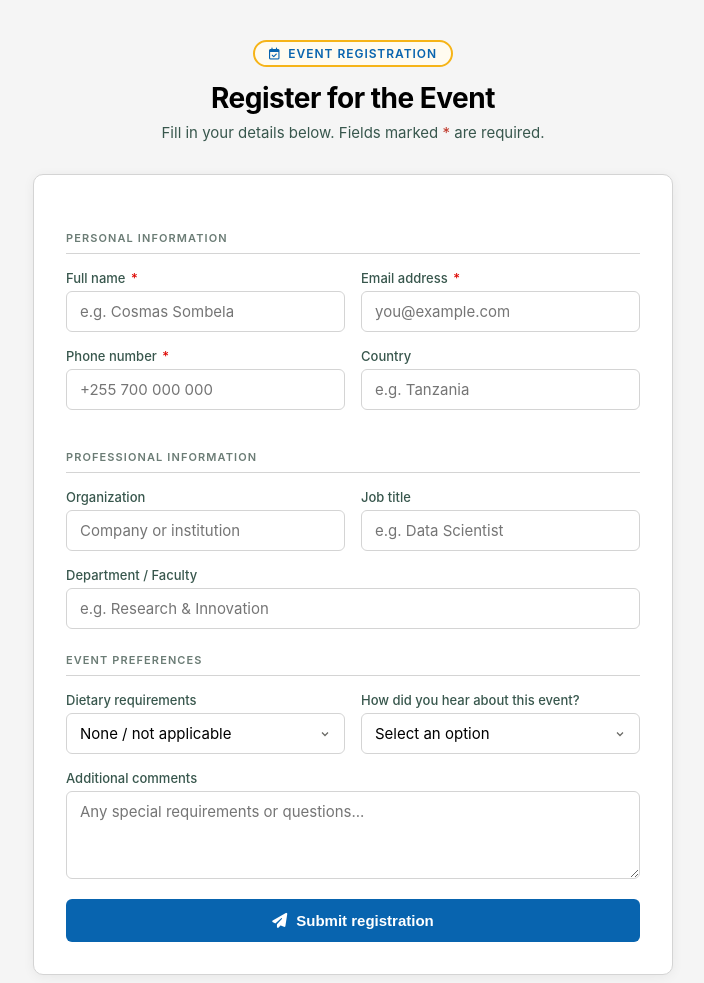
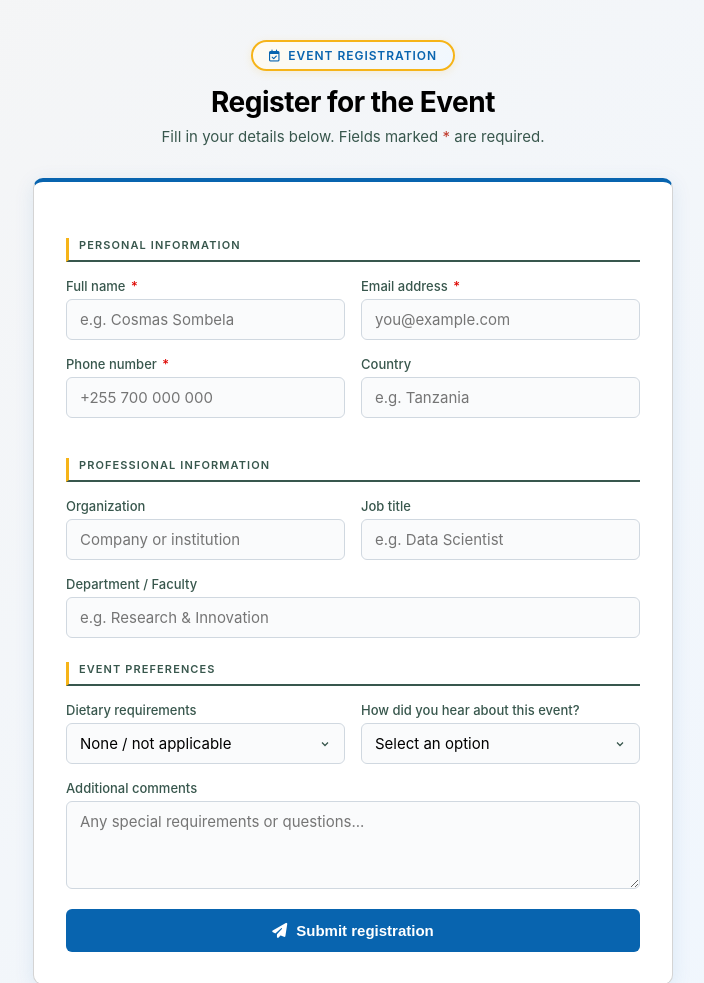
Before and after one commit to sombelatech/registration-app, a website: page public/index.html in a window 1280 px wide. Shown: the top 983 px of the page, without its empty margins (287-991 px from the left). Drawn offline with Linux system fonts and the light colour scheme.

Commit message:
Enhance form styling with attractive backgrounds and brand color accents

```diff
--- a/public/index.html
+++ b/public/index.html
@@ -17,8 +17,8 @@
     }
     body {
       font-family: -apple-system, BlinkMacSystemFont, 'Segoe UI', Roboto, sans-serif;
-      background: var(--bg); color: var(--text);
-      min-height: 100vh; padding: 2.5rem 1rem 4rem;
+      background: linear-gradient(135deg, #f5f5f5 0%, #f0f7ff 100%);
+      color: var(--text); min-height: 100vh; padding: 2.5rem 1rem 4rem;
     }
     .wrap { max-width: 640px; margin: 0 auto; }
 
@@ -27,23 +27,26 @@
       display: inline-block; font-size: 12px; font-weight: 600;
       letter-spacing: 0.08em; text-transform: uppercase;
       color: var(--accent); border: 2px solid var(--accent-yellow);
-      border-radius: 50px; padding: 4px 14px; margin-bottom: 14px;
-      background: #fffbf0;
+      border-radius: 50px; padding: 6px 16px; margin-bottom: 14px;
+      background: linear-gradient(135deg, #fffbf0 0%, #f0f7ff 100%);
+      box-shadow: 0 2px 8px rgba(246, 180, 24, 0.15);
     }
     .header h1 { font-size: 28px; font-weight: 700; margin-bottom: 8px; letter-spacing: -0.5px; }
     .header p { font-size: 15px; color: var(--muted); }
 
     .card {
       background: var(--surface); border: 1px solid var(--border);
+      border-top: 4px solid var(--accent);
       border-radius: var(--radius); padding: 2rem;
-      box-shadow: 0 2px 12px rgba(0,0,0,0.06);
+      box-shadow: 0 4px 20px rgba(8, 100, 175, 0.1);
     }
 
     .section-label {
       font-size: 11px; font-weight: 600; letter-spacing: 0.1em;
-      text-transform: uppercase; color: var(--hint);
-      margin: 1.5rem 0 1rem; padding-bottom: 8px;
-      border-bottom: 1px solid var(--border);
+      text-transform: uppercase; color: var(--secondary);
+      margin: 1.5rem 0 1rem; padding-bottom: 8px; padding-left: 10px;
+      border-bottom: 2px solid var(--secondary);
+      border-left: 3px solid var(--accent-yellow);
     }
     .section-label:first-child { margin-top: 0; }
 
@@ -52,7 +55,7 @@
     .field label .req { color: var(--danger); margin-left: 2px; }
     .field input, .field select, .field textarea {
       width: 100%; padding: 10px 13px; font-size: 15px;
-      background: var(--surface); border: 1px solid var(--border);
+      background: #fafbfc; border: 1px solid #d0d8e0;
       border-radius: var(--radius-sm); color: var(--text);
       font-family: inherit; transition: border-color 0.15s, box-shadow 0.15s;
       -webkit-appearance: none; appearance: none;
@@ -62,7 +65,7 @@
       background-repeat: no-repeat; background-position: right 13px center; padding-right: 36px; cursor: pointer;
     }
     .field input:focus, .field select:focus, .field textarea:focus {
-      outline: none; border-color: #999; box-shadow: 0 0 0 3px rgba(0,0,0,0.06);
+      outline: none; border-color: var(--accent); box-shadow: 0 0 0 3px rgba(8, 100, 175, 0.15);
     }
     .field input.error, .field select.error { border-color: var(--danger); }
     .field textarea { resize: vertical; min-height: 88px; }
@@ -82,8 +85,10 @@
 
     .success {
       display: none; text-align: center; padding: 3rem 1.5rem;
-      background: var(--success-bg); border: 1px solid var(--success-border);
-      border-radius: var(--radius); box-shadow: 0 2px 12px rgba(0,0,0,0.06);
+      background: linear-gradient(135deg, #e8f3ed 0%, #f0f7ff 100%);
+      border: 1px solid var(--success-border);
+      border-left: 4px solid var(--secondary);
+      border-radius: var(--radius); box-shadow: 0 4px 20px rgba(56, 87, 77, 0.15);
     }
     .success .icon { font-size: 42px; color: var(--success-text); margin-bottom: 14px; }
     .success h2 { font-size: 22px; font-weight: 700; color: var(--success-text); margin-bottom: 8px; }
@@ -99,9 +104,11 @@
 
     .error-msg {
       background: #fff5f5; border: 1px solid #f5c0bc;
+      border-left: 3px solid var(--danger);
       border-radius: var(--radius-sm); padding: 10px 14px;
       font-size: 13px; color: var(--danger); margin-bottom: 1rem;
       display: none; align-items: center; gap: 8px;
+      background: #fff5f5; box-shadow: 0 2px 8px rgba(222, 5, 0, 0.12);
     }
     .spinner { display: none; width: 16px; height: 16px; border: 2px solid rgba(255,255,255,0.4); border-top-color: #fff; border-radius: 50%; animation: spin 0.7s linear infinite; }
     @keyframes spin { to { transform: rotate(360deg); } }
```
